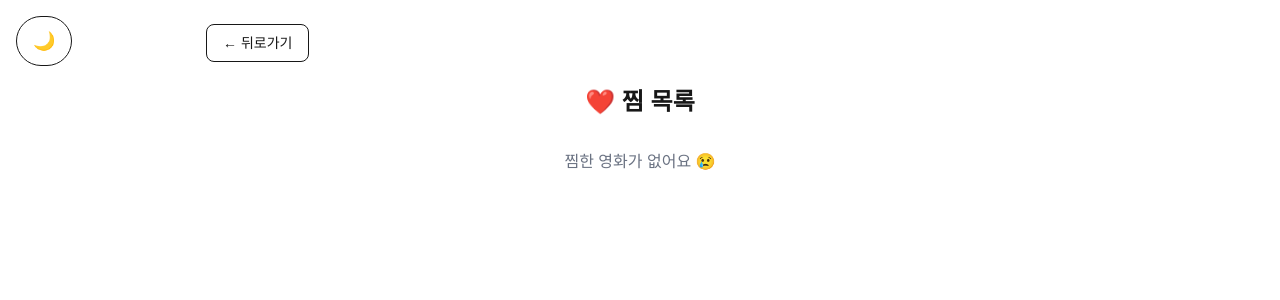
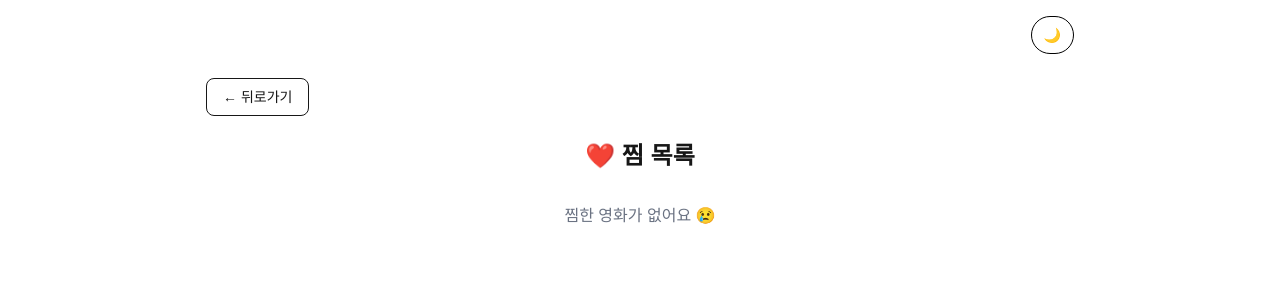
Before and after one commit to dksgyrud1349/movie-app-next, a Next.js app: page /liked in a window 1280 px wide. Shown: the top 300 px of the page. Built offline with nearby package versions, Linux system fonts and the light colour scheme.

Commit message:
버튼 위치 수정

```diff
--- a/src/pages/_app.js
+++ b/src/pages/_app.js
@@ -14,27 +14,24 @@ export default function App({ Component, pageProps }) {
   };
 
   return (
-    <div
-      className={`${isDark ? 'dark' : ''} min-h-screen`}
-    >
-      {/* 🌙 다크모드 버튼 */}
+        <div className={`${isDark ? 'dark' : ''} min-h-screen`}>
+
+          {/* 상단 영역 */}
+          <div className="max-w-[900px] mx-auto px-4 pt-4 flex justify-end">
             <button
               onClick={toggleDark}
               className="
-          fixed z-50
-          top-3 left-3
-          sm:top-4 sm:left-4
-          px-3 py-2 sm:px-4 sm:py-2.5
-          text-base sm:text-lg
+                px-3 py-2 text-sm
                 rounded-full border
-          ext-black
+                text-black
                 dark:text-white dark:border-gray-600
-          hover:bg-gray-100 dark:hover:bg-gray-500
+                hover:bg-gray-100 dark:hover:bg-gray-700
                 transition
               "
             >
               {isDark ? '☀️' : '🌙'}
             </button>
+          </div>
 
           <Component {...pageProps} />
         </div>
```
Lines whose indentation alone changed are shown as unchanged.
